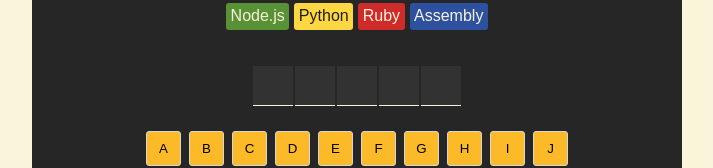
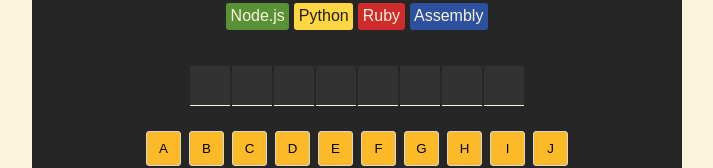
Before and after one commit to Simon710Jay/Assembly-EndGame, a React app in the folder assembly-endgame/: page / in a window 1280 px wide. Shown: the part 241-409 px from the top of the page, without its empty margins (38-751 px from the left). Built offline with nearby package versions, Linux system fonts and the light colour scheme; the HTML template or start-up script is replaced by a standard one.

Commit message:
Created a random words for the game

```diff
--- a/assembly-endgame/src/components/Header.jsx
+++ b/assembly-endgame/src/components/Header.jsx
@@ -1,21 +1,23 @@
 import { languages } from "../languages"
 import { useState } from "react"
 import { getFarewellText } from "../utils"
+import { getRandomWords } from "../utils"
 import clsx from "clsx"
 
 
 export default function Header() {
-  const [currentWord, setCurrentWord] = useState("react")
+  const [currentWord, setCurrentWord] = useState(getRandomWords())
   const [guessedLetters, setGuessedLetters] = useState([])
 
+  const numGuessesLeft = languages.length - 1
   const wrongGuessCount =
     guessedLetters.filter(letter => !currentWord.includes(letter)).length
   const isGameWon =
     currentWord.split("").every(letter => guessedLetters.includes(letter))
-  const isGameLost = wrongGuessCount >= languages.length - 1
+  const isGameLost = wrongGuessCount >= numGuessesLeft
   const isGameOver = isGameWon || isGameLost
-  const LastGuessedLetter = guessedLetters[guessedLetters.length - 1]
-  const isLastGuessIncorrect = LastGuessedLetter && !currentWord.includes(LastGuessedLetter)
+  const lastGuessedLetter = guessedLetters[guessedLetters.length - 1]
+  const isLastGuessIncorrect = lastGuessedLetter && !currentWord.includes(lastGuessedLetter)
 
 
   const alphabet = "abcdefghijklmnopqrstuvwxyz"
@@ -119,11 +121,20 @@
         {letterElement}
       </section>
 
+      {/* This section is visually hidden but will be read by screen readers to provide feedback on the last guess and the current state of the word */}
       <section
         className="sr-only"
         aria-live="polite"
         role="status"
       >
+        <p>
+          {
+         currentWord.includes(lastGuessedLetter) ?
+              `Correct! The letter '${lastGuessedLetter}' is in the word.` :
+              `Sorry, the letter '${lastGuessedLetter}' is not in the word.`
+          }
+          You have {numGuessesLeft} guesses left.
+        </p>
         <p>Current word: {currentWord.split("").map(letter =>
           guessedLetters.includes(letter) ? letter + "." : "blank.")
           .join("")}</p>
--- a/assembly-endgame/src/utils.js
+++ b/assembly-endgame/src/utils.js
@@ -1,3 +1,5 @@
+import { words } from "./words";
+
 export function getFarewellText(language) {
     const options = [
         `Farewell, ${language}`,
@@ -14,6 +16,11 @@
         `${language} has left the building`
     ];
 
+
     const randomIndex = Math.floor(Math.random() * options.length);
     return options[randomIndex];
-}
+  }
+  export function getRandomWords() {
+    const randomIndex = Math.floor(Math.random() * words.length);
+    return words[randomIndex];
+  }
--- /dev/null
+++ b/assembly-endgame/src/words.js
@@ -0,0 +1,484 @@
+export const words = [
+  "about",
+  "account",
+  "across",
+  "addition",
+  "after",
+  "again",
+  "against",
+  "agreement",
+  "almost",
+  "among",
+  "amount",
+  "amusement",
+  "angle",
+  "angry",
+  "animal",
+  "answer",
+  "apparatus",
+  "apple",
+  "approval",
+  "argument",
+  "attack",
+  "attempt",
+  "attention",
+  "authority",
+  "automatic",
+  "awake",
+  "balance",
+  "basin",
+  "basket",
+  "beautiful",
+  "because",
+  "before",
+  "behaviour",
+  "belief",
+  "berry",
+  "between",
+  "birth",
+  "bitter",
+  "black",
+  "blade",
+  "blood",
+  "board",
+  "boiling",
+  "bottle",
+  "brain",
+  "brake",
+  "branch",
+  "brass",
+  "bread",
+  "breath",
+  "brick",
+  "bridge",
+  "bright",
+  "broken",
+  "brother",
+  "brown",
+  "brush",
+  "bucket",
+  "building",
+  "burst",
+  "business",
+  "butter",
+  "button",
+  "camera",
+  "canvas",
+  "carriage",
+  "cause",
+  "certain",
+  "chain",
+  "chalk",
+  "chance",
+  "change",
+  "cheap",
+  "cheese",
+  "chemical",
+  "chest",
+  "chief",
+  "church",
+  "circle",
+  "clean",
+  "clear",
+  "clock",
+  "cloth",
+  "cloud",
+  "collar",
+  "colour",
+  "comfort",
+  "committee",
+  "common",
+  "company",
+  "complete",
+  "complex",
+  "condition",
+  "conscious",
+  "control",
+  "copper",
+  "cotton",
+  "cough",
+  "country",
+  "cover",
+  "crack",
+  "credit",
+  "crime",
+  "cruel",
+  "crush",
+  "current",
+  "curtain",
+  "curve",
+  "cushion",
+  "damage",
+  "danger",
+  "daughter",
+  "death",
+  "decision",
+  "degree",
+  "delicate",
+  "dependent",
+  "design",
+  "desire",
+  "detail",
+  "different",
+  "digestion",
+  "direction",
+  "dirty",
+  "discovery",
+  "disease",
+  "disgust",
+  "distance",
+  "division",
+  "doubt",
+  "drain",
+  "drawer",
+  "dress",
+  "drink",
+  "driving",
+  "early",
+  "earth",
+  "education",
+  "effect",
+  "elastic",
+  "electric",
+  "engine",
+  "enough",
+  "equal",
+  "error",
+  "event",
+  "every",
+  "example",
+  "exchange",
+  "existence",
+  "expansion",
+  "expert",
+  "false",
+  "family",
+  "father",
+  "feather",
+  "feeble",
+  "feeling",
+  "female",
+  "fertile",
+  "fiction",
+  "field",
+  "fight",
+  "finger",
+  "first",
+  "fixed",
+  "flame",
+  "flight",
+  "floor",
+  "flower",
+  "foolish",
+  "force",
+  "forward",
+  "frame",
+  "frequent",
+  "friend",
+  "front",
+  "fruit",
+  "future",
+  "garden",
+  "general",
+  "glass",
+  "glove",
+  "grain",
+  "grass",
+  "great",
+  "green",
+  "group",
+  "growth",
+  "guide",
+  "hammer",
+  "hanging",
+  "happy",
+  "harbour",
+  "harmony",
+  "healthy",
+  "hearing",
+  "heart",
+  "history",
+  "hollow",
+  "horse",
+  "hospital",
+  "house",
+  "humour",
+  "important",
+  "impulse",
+  "increase",
+  "industry",
+  "insect",
+  "insurance",
+  "interest",
+  "invention",
+  "island",
+  "jelly",
+  "jewel",
+  "journey",
+  "judge",
+  "kettle",
+  "knife",
+  "knowledge",
+  "language",
+  "laugh",
+  "learning",
+  "leather",
+  "letter",
+  "level",
+  "library",
+  "light",
+  "limit",
+  "linen",
+  "liquid",
+  "little",
+  "living",
+  "loose",
+  "machine",
+  "manager",
+  "market",
+  "married",
+  "match",
+  "material",
+  "measure",
+  "medical",
+  "meeting",
+  "memory",
+  "metal",
+  "middle",
+  "military",
+  "minute",
+  "mixed",
+  "money",
+  "monkey",
+  "month",
+  "morning",
+  "mother",
+  "motion",
+  "mountain",
+  "mouth",
+  "muscle",
+  "music",
+  "narrow",
+  "nation",
+  "natural",
+  "necessary",
+  "needle",
+  "nerve",
+  "night",
+  "noise",
+  "normal",
+  "north",
+  "number",
+  "offer",
+  "office",
+  "operation",
+  "opinion",
+  "opposite",
+  "orange",
+  "order",
+  "ornament",
+  "other",
+  "owner",
+  "paint",
+  "paper",
+  "parallel",
+  "parcel",
+  "paste",
+  "payment",
+  "peace",
+  "pencil",
+  "person",
+  "physical",
+  "picture",
+  "place",
+  "plane",
+  "plant",
+  "plate",
+  "please",
+  "pleasure",
+  "plough",
+  "pocket",
+  "point",
+  "poison",
+  "polish",
+  "political",
+  "porter",
+  "position",
+  "possible",
+  "potato",
+  "powder",
+  "power",
+  "present",
+  "price",
+  "print",
+  "prison",
+  "private",
+  "probable",
+  "process",
+  "produce",
+  "profit",
+  "property",
+  "prose",
+  "protest",
+  "public",
+  "purpose",
+  "quality",
+  "question",
+  "quick",
+  "quiet",
+  "quite",
+  "range",
+  "reaction",
+  "reading",
+  "ready",
+  "reason",
+  "receipt",
+  "record",
+  "regret",
+  "regular",
+  "relation",
+  "religion",
+  "request",
+  "respect",
+  "reward",
+  "rhythm",
+  "right",
+  "river",
+  "rough",
+  "round",
+  "scale",
+  "school",
+  "science",
+  "scissors",
+  "screw",
+  "second",
+  "secret",
+  "secretary",
+  "selection",
+  "sense",
+  "separate",
+  "serious",
+  "servant",
+  "shade",
+  "shake",
+  "shame",
+  "sharp",
+  "sheep",
+  "shelf",
+  "shirt",
+  "shock",
+  "short",
+  "silver",
+  "simple",
+  "sister",
+  "skirt",
+  "sleep",
+  "slope",
+  "small",
+  "smash",
+  "smell",
+  "smile",
+  "smoke",
+  "smooth",
+  "snake",
+  "sneeze",
+  "society",
+  "solid",
+  "sound",
+  "south",
+  "space",
+  "spade",
+  "special",
+  "sponge",
+  "spoon",
+  "spring",
+  "square",
+  "stage",
+  "stamp",
+  "start",
+  "statement",
+  "station",
+  "steam",
+  "steel",
+  "stick",
+  "sticky",
+  "stiff",
+  "still",
+  "stitch",
+  "stocking",
+  "stomach",
+  "stone",
+  "store",
+  "story",
+  "straight",
+  "strange",
+  "street",
+  "stretch",
+  "strong",
+  "structure",
+  "substance",
+  "sudden",
+  "sugar",
+  "summer",
+  "support",
+  "surprise",
+  "sweet",
+  "system",
+  "table",
+  "taste",
+  "teaching",
+  "tendency",
+  "theory",
+  "there",
+  "thick",
+  "thing",
+  "thought",
+  "thread",
+  "throat",
+  "through",
+  "through",
+  "thumb",
+  "thunder",
+  "ticket",
+  "tight",
+  "tired",
+  "together",
+  "tomorrow",
+  "tongue",
+  "tooth",
+  "touch",
+  "trade",
+  "train",
+  "transport",
+  "trick",
+  "trouble",
+  "trousers",
+  "twist",
+  "umbrella",
+  "under",
+  "value",
+  "verse",
+  "vessel",
+  "violent",
+  "voice",
+  "waiting",
+  "waste",
+  "watch",
+  "water",
+  "weather",
+  "weight",
+  "wheel",
+  "where",
+  "while",
+  "whistle",
+  "white",
+  "window",
+  "winter",
+  "woman",
+  "wound",
+  "writing",
+  "wrong",
+  "yellow",
+  "yesterday",
+  "young"
+];
```
